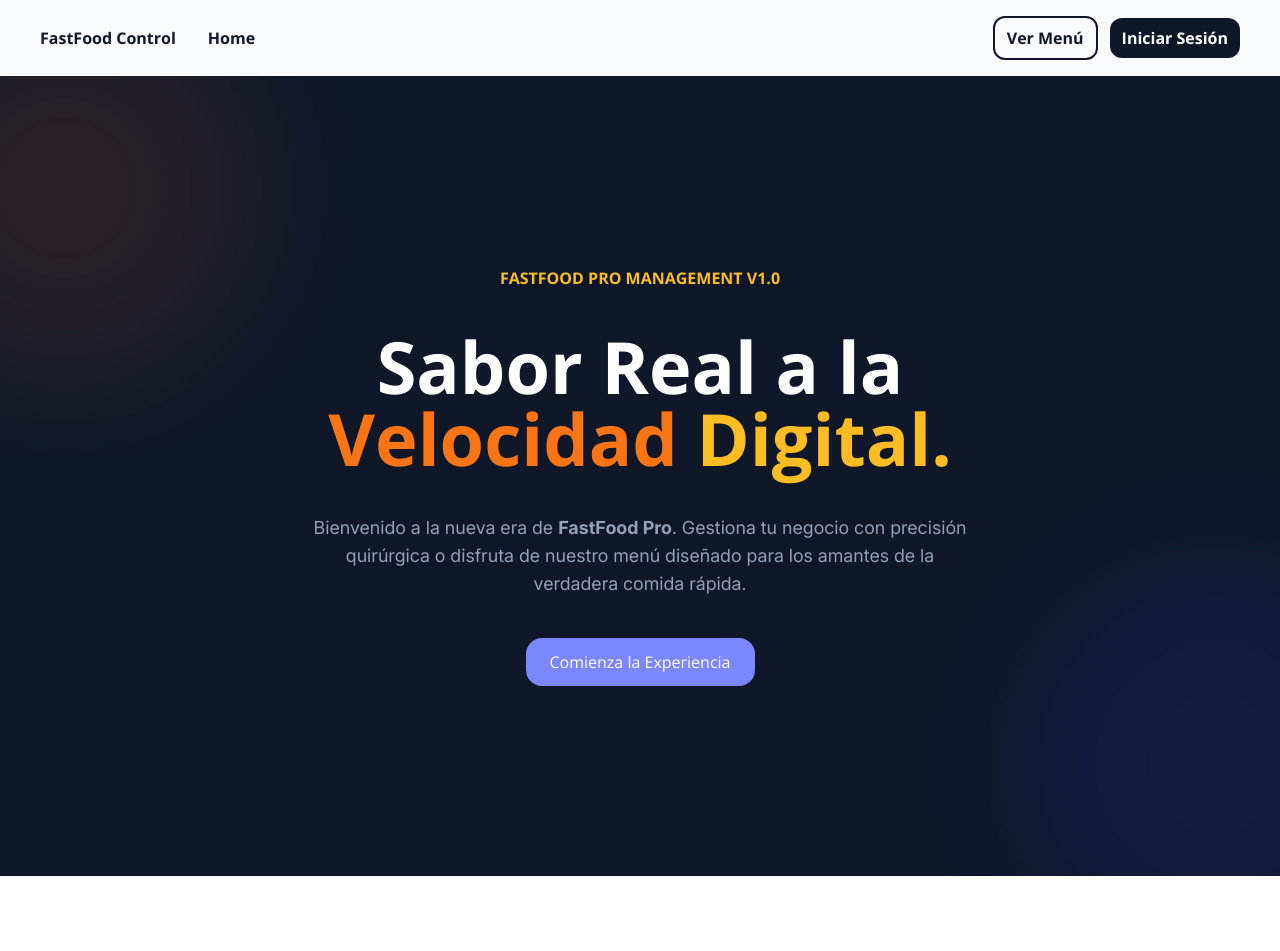
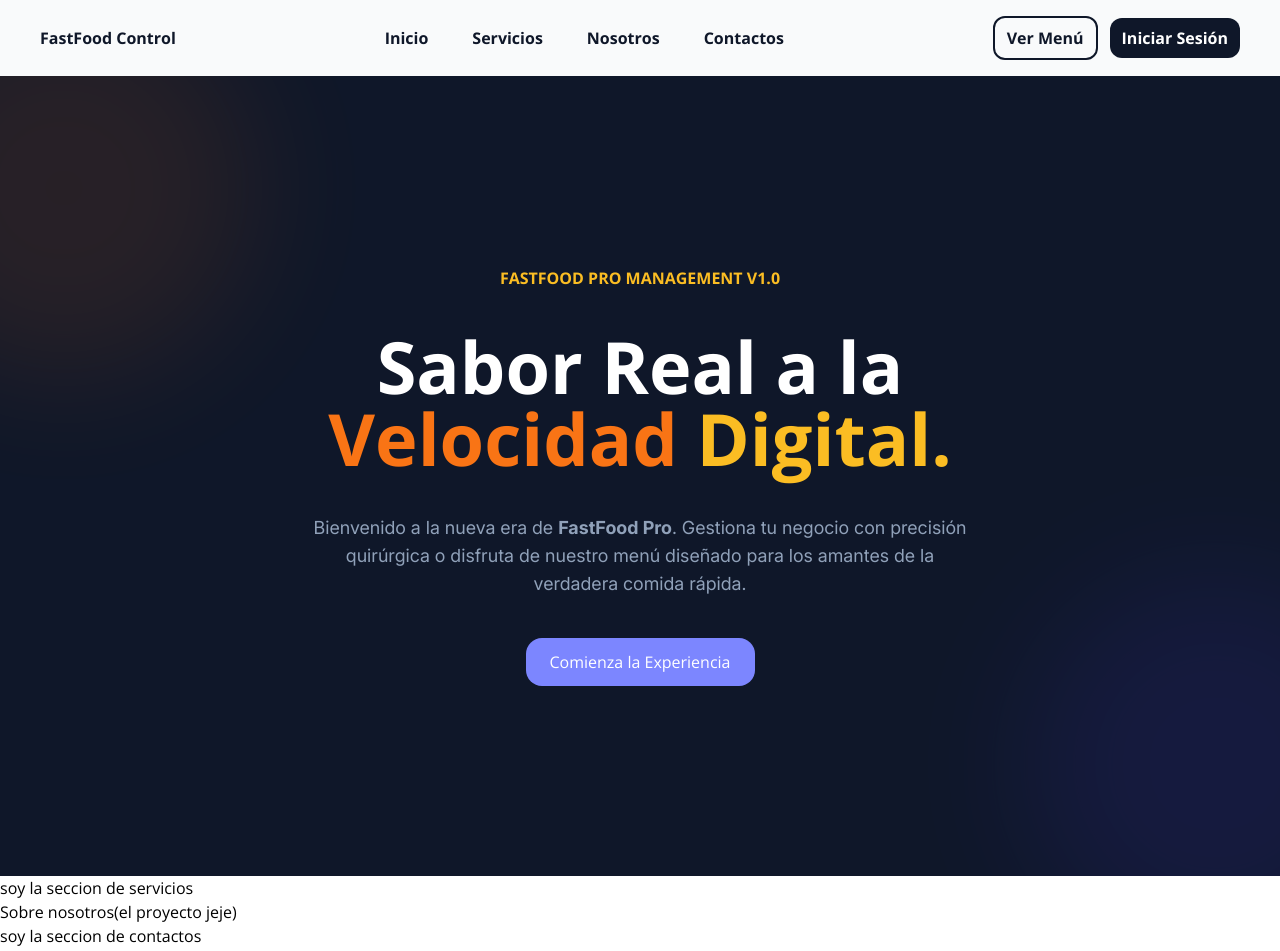
Before and after one commit to Leumas24K/Fast-Food-Control-ERP, a React (Vite) app: page / in a window 1280 px wide. Shown: the top 951 px of the page. Before the commit the page ends 876 px from the top, so only its background shows below. Built offline with nearby package versions, Linux system fonts and the light colour scheme.

Commit message:
configurando las secciones

```diff
--- /dev/null
+++ b/src/components/Contact.jsx
@@ -0,0 +1,9 @@
+import React from 'react'
+
+export default function Contact() {
+  return (
+    <div>
+      <h1>soy la seccion de contactos</h1>
+    </div>
+  )
+}
--- a/src/components/Footer.jsx
+++ b/src/components/Footer.jsx
@@ -3,7 +3,7 @@
 export default function Footer() {
   return (
     <div>
-
+      <h1>soy el footer</h1>
     </div>
   )
 }
--- a/src/components/Navbar.jsx
+++ b/src/components/Navbar.jsx
@@ -11,22 +11,25 @@ export default function Navbar() {
         <header className='flex justify-between px-10 py-4 items-center text-fondo-dark font-bold bg-fondo-light '>
 
 
-            <div className="flex items-center gap-5">
+
             <Link
                 to="/"
                 className="hover:scale-105 transition-all"
             >FastFood Control
             </Link>
 
-                <nav className="max-md:hidden">
+            <nav className="max-lg:hidden">
                 <ul className="flex gap-5 ">
-                        <li className="px-3 py-2 hover:bg-primary hover:text-white rounded-3xl hover:scale-105 transition-all"><Link to="/">Home</Link></li>
+                    <li className="px-3 py-2 hover:bg-primary hover:text-white rounded-3xl hover:scale-105 transition-all"><a href="#Inicio">Inicio</a></li>
+                    <li className="px-3 py-2 hover:bg-primary hover:text-white rounded-3xl hover:scale-105 transition-all"><a href="#Servicios">Servicios</a></li>
+                    <li className="px-3 py-2 hover:bg-primary hover:text-white rounded-3xl hover:scale-105 transition-all"><a href="#Nosotros">Nosotros</a></li>
+                    <li className="px-3 py-2 hover:bg-primary hover:text-white rounded-3xl hover:scale-105 transition-all"><a href="#Contactos">Contactos</a></li>
                 </ul>
             </nav>
-            </div>
 
 
-            <div className="max-md:hidden flex gap-3 items-center">
+
+            <div className="max-lg:hidden flex gap-3 items-center">
 
                 <Link
                     to="/menu"
@@ -43,20 +46,22 @@ export default function Navbar() {
 
             <button
                 onClick={() => setIsMenuOpen(!isMenuOpen)}
-                className="md:hidden block hover:scale-105 transition-all cursor-pointer ">
+                className="lg:hidden block hover:scale-105 transition-all cursor-pointer ">
                 <Menu />
             </button>
 
             <div className={`flex flex-col gap-5 md:hidden bg-white absolute top-14 left-0 w-full z-20 transition-all duration-300 ${isMenuOpen ? "opacity-100 visible" : "opacity-0 invisible"}`}>
                 <ul className="w-full text-center">
+
+                    <li className="px-3 py-4 w-full list-none hover:bg-primary hover:text-white hover:scale-105 transition-all cursor-pointer"><a href="#Inicio">Inicio</a></li>
+                    <li className="px-3 py-4 w-full list-none hover:bg-primary hover:text-white hover:scale-105 transition-all cursor-pointer"><a href="#Servicios">Servicios</a></li>
+                    <li className="px-3 py-4 w-full list-none hover:bg-primary hover:text-white hover:scale-105 transition-all cursor-pointer"><a href="#Nosotros">Nosotros</a></li>
+                    <li className="px-3 py-4 w-full list-none hover:bg-primary hover:text-white hover:scale-105 transition-all cursor-pointer"><a href="#Contactos">Contactos</a></li>
                     <li className="px-3 py-4 w-full list-none hover:bg-primary hover:text-white hover:scale-105 transition-all cursor-pointer">
-                        <Link to="/" className="block w-full">Home</Link>
+                        <Link to="/menu" className="block w-full">Ver menu</Link>
                     </li>
                     <li className="px-3 py-4 w-full list-none hover:bg-primary hover:text-white hover:scale-105 transition-all cursor-pointer">
-                        <Link to="/menu" className="block w-full">Menu</Link>
-                    </li>
-                    <li className="px-3 py-4 w-full list-none hover:bg-primary hover:text-white hover:scale-105 transition-all cursor-pointer">
-                        <Link to="/login" className="block w-full">Login</Link>
+                        <Link to="/login" className="block w-full">Iniciar Sesion</Link>
                     </li>
                 </ul>
             </div>
--- /dev/null
+++ b/src/components/Services.jsx
@@ -0,0 +1,9 @@
+import React from 'react'
+
+export default function Services() {
+  return (
+    <div>
+      <h1>soy la seccion de servicios</h1>
+    </div>
+  )
+}
--- a/src/pages/LandingPage.jsx
+++ b/src/pages/LandingPage.jsx
@@ -1,11 +1,15 @@
 import { Link } from 'react-router'
-
+import Services from '../components/Services'
+import About from '../components/About'
+import Contact from '../components/Contact'
+import Footer from '../components/Footer'
 export default function LandingPage() {
 
   return (
 
-    <main className="min-h-screen bg-fondo-dark text-center flex flex-col items-center justify-center p-10 gap-10 overflow-hidden relative">
+    <main>
 
+      <header id='Inicio' className='min-h-screen bg-fondo-dark text-center flex flex-col items-center justify-center p-10 gap-10 overflow-hidden relative'>
         <div className="absolute w-96 h-96 top-[-10%] left-[-10%] blur-3xl opacity-10 z-0 bg-primary rounded-full"></div>
         <div className="absolute w-96 h-96 bottom-[-10%] right-[-10%] blur-3xl opacity-10 z-0 bg-indigo-600 rounded-full"></div>
 
@@ -29,6 +33,28 @@ export default function LandingPage() {
         >Comienza la Experiencia
 
         </Link>
+      </header>
+
+      <section id='Servicios'>
+
+        <Services/>
+
+      </section>
+
+      <section id='Nosotros'>
+
+        <About/>
+
+      </section>
+
+      <section id='Contactos'>
+        <Contact/>
+      </section>
+
+
+      <footer>
+        <Footer/>
+      </footer>
 
     </main>
   )
```
Lines whose indentation alone changed are shown as unchanged.
